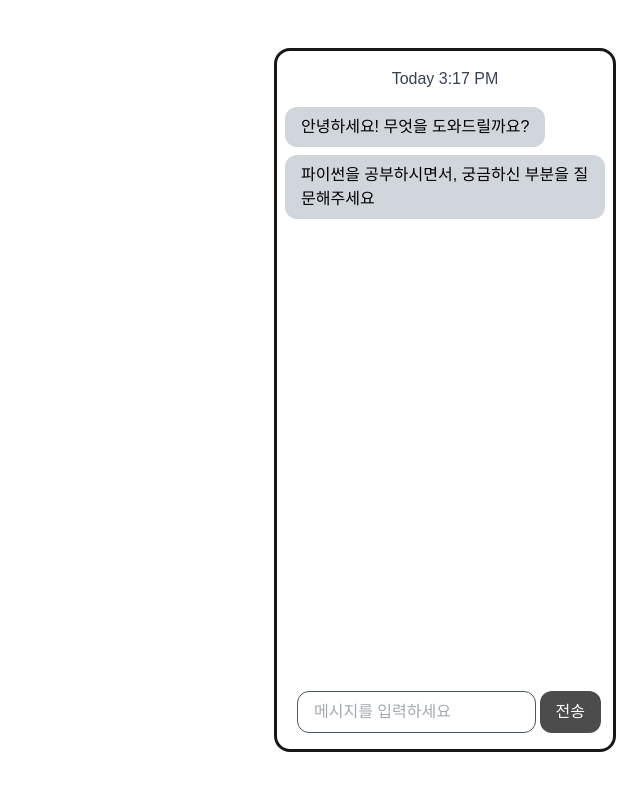
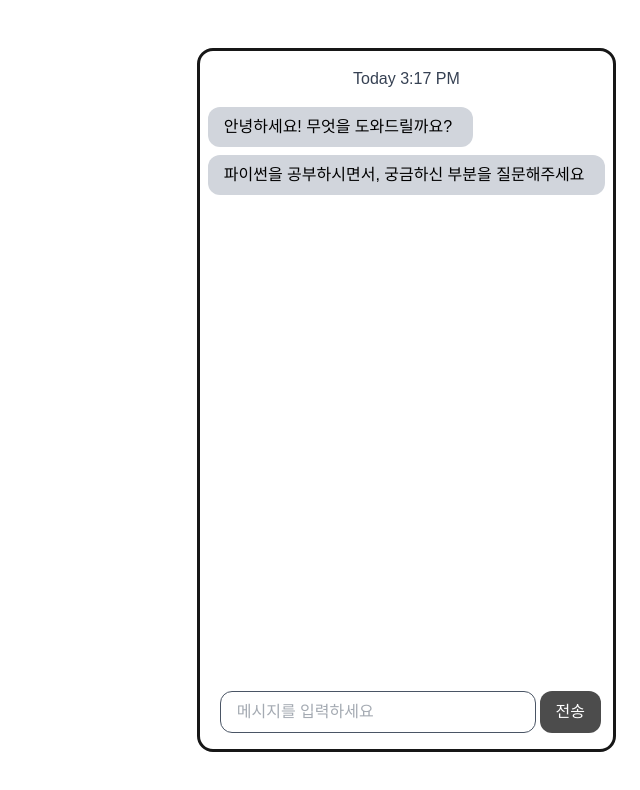
Before and after one commit to kkhan0214/AICO, a Next.js app: page /chatbot in a window 1280 px wide. Shown: the top 790 px of the page, without its empty margins (640-1280 px from the left). Built offline with nearby package versions, Linux system fonts and the light colour scheme.

Commit message:
Update chatBubble.tsx

```diff
--- a/components/chatBubble.tsx
+++ b/components/chatBubble.tsx
@@ -7,8 +7,12 @@ const ChatBubble = ({ from, text }: Props) => {
   const isBot = from === 'bot';
   return (
     <div className={`flex ${isBot ? 'justify-start' : 'justify-end'}`}>
-      <div className={`px-4 py-2 rounded-xl max-w-xs break-words ${isBot ? 'bg-gray-300' : 'bg-purple-500 text-white'}`}>
-        {text}
+      <div
+        className={`px-4 py-2 rounded-xl max-w-md whitespace-pre-wrap break-words ${
+          isBot ? 'bg-gray-300 text-black' : 'bg-purple-500 text-white'
+        }`}
+      >
+        {text?.trim() ? text : '...'} {/* 응답 없으면 '...' 표시 */}
       </div>
     </div>
   );
```
